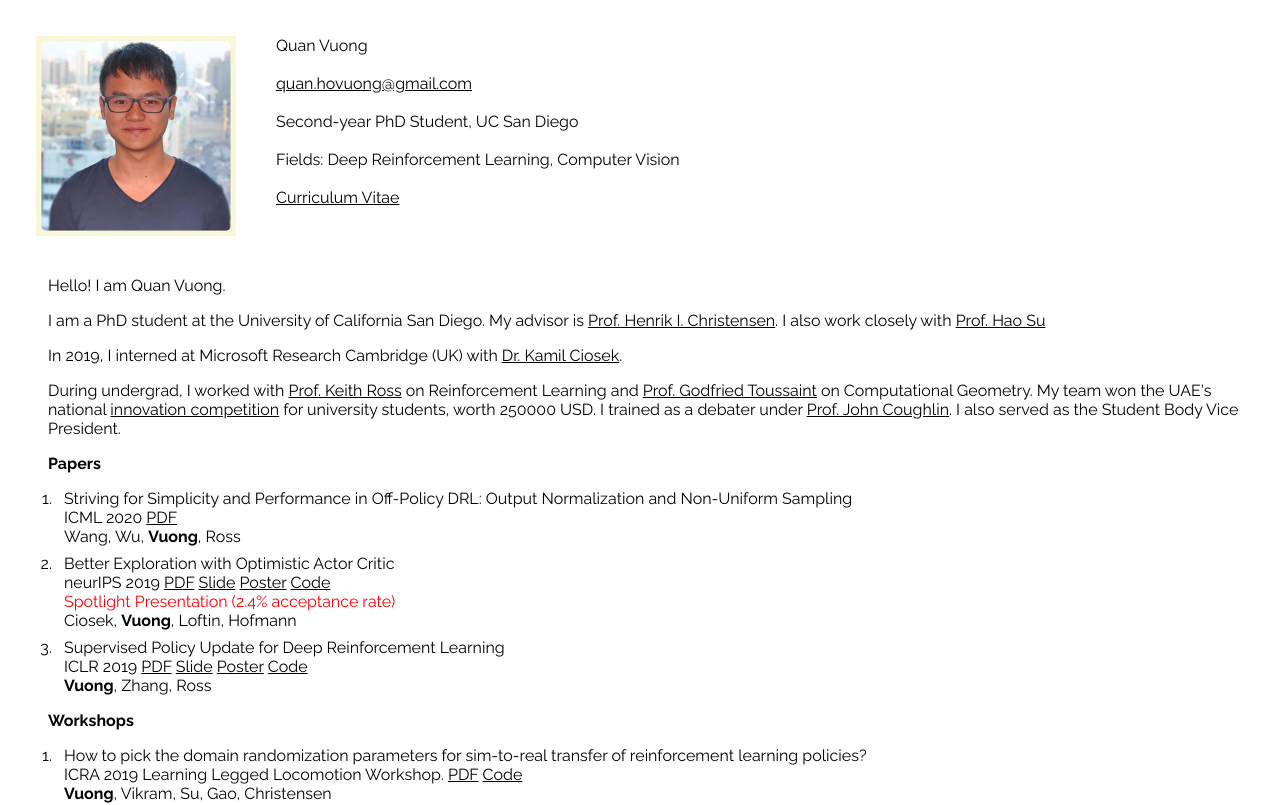
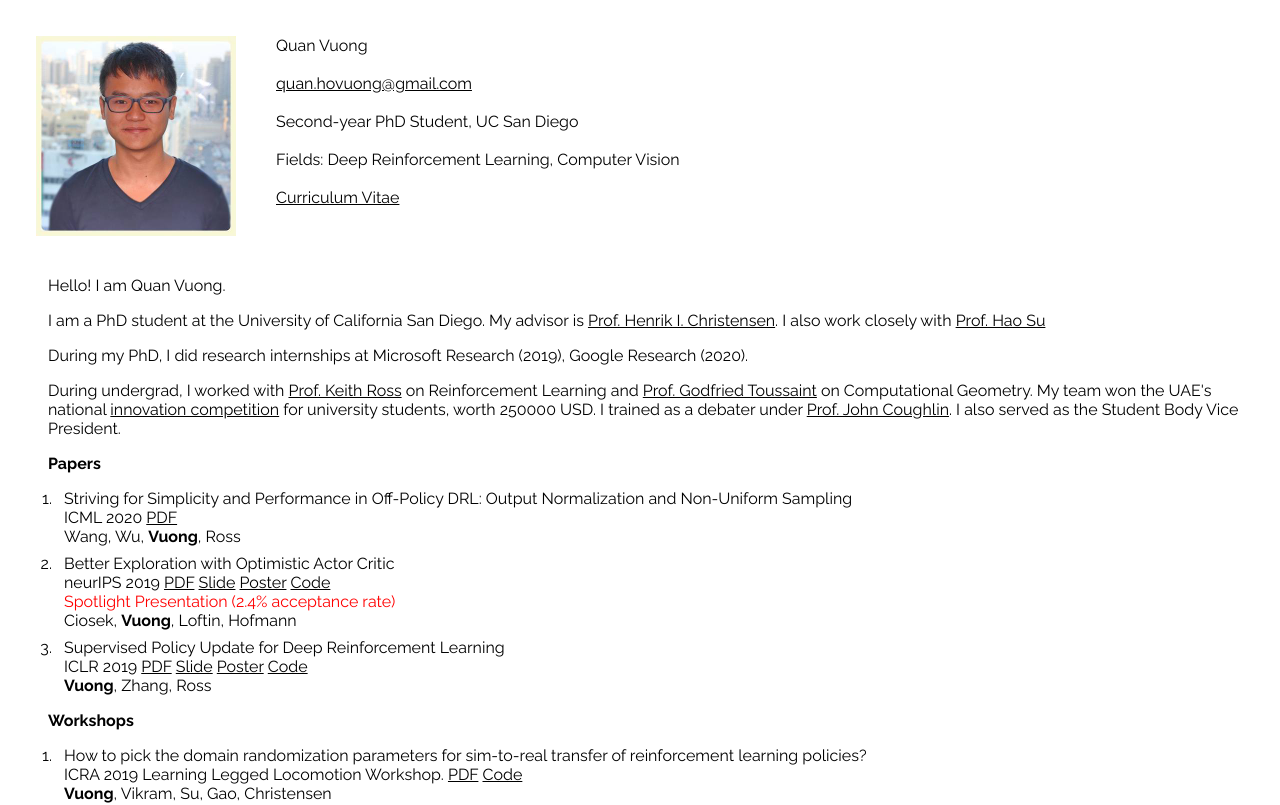
Before and after one commit to quanvuong/quanvuong.github.io, a React (Create React App) app: page / in a window 1280 px wide. Shown: the top 805 px of the page. Built offline with nearby package versions, Linux system fonts and the light colour scheme.

Commit message:
change basic info

```diff
--- a/src/Summary.js
+++ b/src/Summary.js
@@ -11,7 +11,7 @@ class Summary extends Component {
 
         <div className="SummaryOneP">I am a PhD student at the University of California San Diego. My advisor is <a href="http://www.hichristensen.net">Prof. Henrik I. Christensen</a>. I also work closely with <a href="http://cseweb.ucsd.edu/~haosu/">Prof. Hao Su</a>  </div>
 
-        <div className="SummaryOneP">In 2019, I interned at Microsoft Research Cambridge (UK) with <a href="http://www.ciosek.net">Dr. Kamil Ciosek</a>.</div>
+        <div className="SummaryOneP">During my PhD, I did research internships at Microsoft Research (2019), Google Research (2020).</div>
 
         <div className="SummaryOneP">During undergrad, I worked with <a href="http://www.nyu.edu/projects/keithwross/">Prof. Keith Ross</a> on Reinforcement Learning and <a href="https://en.wikipedia.org/wiki/Godfried_Toussaint">Prof. Godfried Toussaint</a> on Computational Geometry. My team won the UAE's national <a href="https://nyuad.nyu.edu/en/news/latest-news/honors-and-awards/2016/february/roadwatch-app-wins-uae-best-m-government-service-award.html">innovation competition</a> for university students, worth 250000 USD. I trained as a debater under <a href="https://its.law.nyu.edu/facultyprofiles/index.cfm?fuseaction=profile.overview&personid=42911">Prof. John Coughlin</a>. I also served as the Student Body Vice President.</div>
       </div>
```
